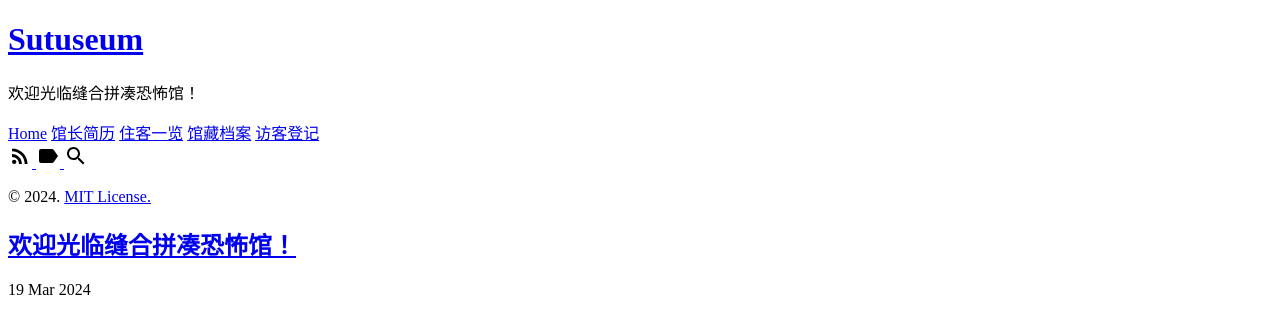
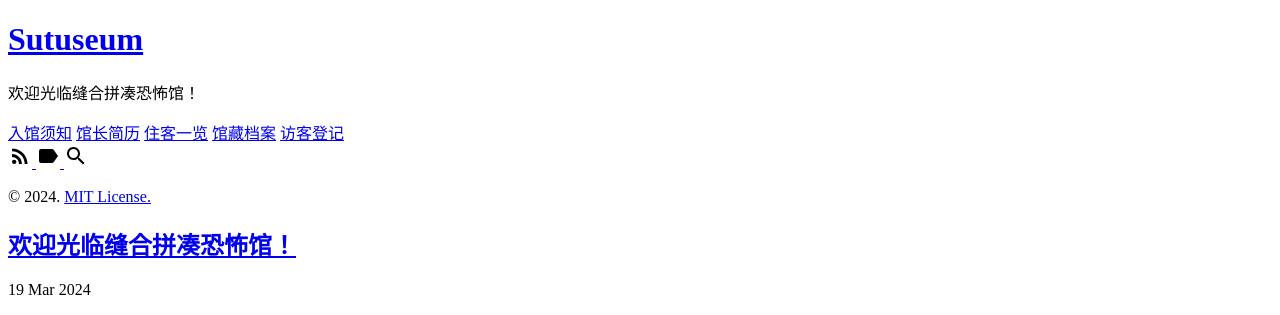
Before and after one commit to Louna0228/ocTest, a Jekyll site: the page built from index.html, in a window 1280 px wide. Shown: the top 315 px of the page. Built offline with Jekyll 4.4.1, drawn with Linux system fonts in a browser that asks for light colours; the list of posts is cut into pages by our own code.

Commit message:
home change test again

```diff
--- a/_includes/sidebar-nav-links.html
+++ b/_includes/sidebar-nav-links.html
@@ -1,7 +1,7 @@
 <nav id="sidebar-nav-links">
   {% if site.sidebar_home_link %}
     <a class="home-link {% if page.url == '/' %} active{% endif %}"
-        href="{{ "/" | relative_url }}">Home</a>
+        href="{{ "/" | relative_url }}">入馆须知</a>
   {% endif %}
   {% if site.sidebar_blog_link %}
     <a class="page-link {% if page.url == site.sidebar_blog_link %} active{% endif %}"
```
